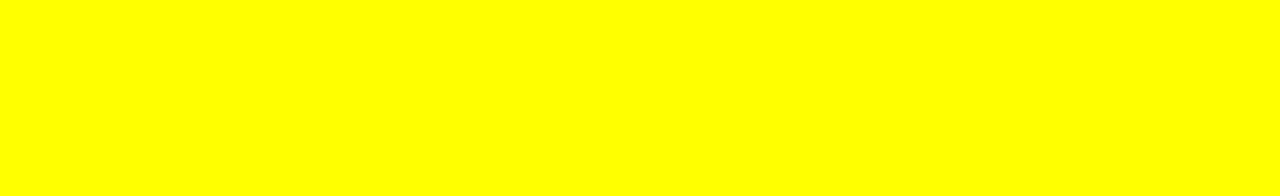
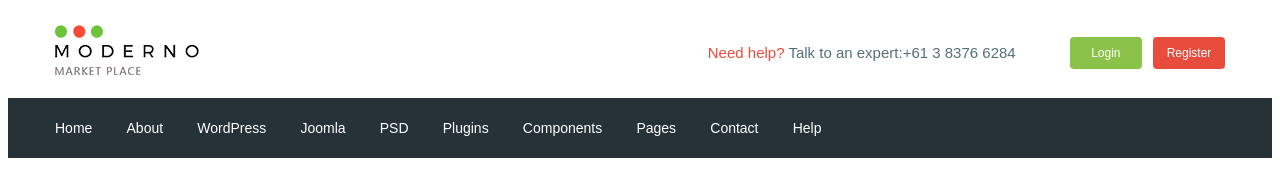
Before and after one commit to iDrSanta/imoderno, a website: page app/index.html in a window 1280 px wide. Drawn offline with nearby package versions, Linux system fonts and the light colour scheme; files that its build step writes are made by us from their sources.

Commit message:
added header

```diff
--- a/app/index.html
+++ b/app/index.html
@@ -1,17 +1,122 @@
 <!DOCTYPE html>
 <html lang="en">
+
 <head>
     <meta charset="UTF-8">
     <meta name="viewport" content="width=device-width, initial-scale=1.0">
     <meta http-equiv="X-UA-Compatible" content="ie=edge">
     <title>Document</title>
+    <link href="https://fonts.googleapis.com/css?family=Roboto:500,700&display=swap" rel="stylesheet"
     <link rel="stylesheet" href="css/libs.min.css">
     <link rel="stylesheet" href="css/style.min.css">
 </head>
+
 <body>
+    <header class="header">
+        <div class="header__top">
+            <div class="container">
+                <div class="header__top-inner">
+                    <div class="header__logo">
+                        <a href="#">
+                            <img src="images/logo.png" alt="">
+                        </a>
+                    </div>
+                    <div class="header__text">
+                        <a href=""><span> Need help?</span></a> Talk to an expert:<a class="header__phone"
+                            href="tel:61383766284">+61 3 8376 6284</a>
+                    </div>
+                    <div class="header__box">
+                        <a href="#" class="basket"></a>
+                        <a href="" class="header__btn header__btn-login">Login</a>
+                        <a href="" class="header__btn header__btn-register">Register</a>
+                    </div>
+                </div>
+            </div>
+        </div>
+        <div class="header__menu">
+            <div class="container">
+                <nav class="menu">
+                    <ul class="menu__list">
+                        <li>
+                            <a href="#">
+                                Home
+                            </a>
+                        </li>
+                        <li>
+                            <a href="#">
+                                About
+                            </a>
+                        </li>
+                        <li>
+                            <a href="#">
+                                WordPress
+                            </a>
+                        </li>
+                        <li>
+                            <a href="#">
+                                Joomla
+                            </a>
+                        </li>
+                        <li>
+                            <a href="#">
+                                PSD
+                            </a>
+                        </li>
+                        <li>
+                            <a href="#">
+                                Plugins
+                            </a>
+                        </li>
+                        <li>
+                            <a href="#">
+                                Components
+                            </a>
+                        </li>
+                        <li>
+                            <a href="#">
+                                Pages
+                            </a>
+                        </li>
+                        <li>
+                            <a href="#">
+                                Contact
+                            </a>
+                        </li>
+                        <li>
+                            <a href="#">
+                                Help
+                            </a>
+                        </li>
+                    </ul>
+                </nav>
+            </div>
+        </div>
+
+
+    </header>
+
+
+
+
+
+
+
+
+
+
+
+
+
+
+
+
+
+
+
 
     <script src="https://ajax.googleapis.com/ajax/libs/jquery/3.4.1/jquery.min.js"></script>
     <script src="js/libs.min.js"></script>
     <script src="js/main.min.js"></script>
 </body>
+
 </html>
--- /dev/null
+++ b/app/scss/_fonts.scss
@@ -0,0 +1,7 @@
+@font-face {
+    font-family: 'Roboto-Regular', sans-serif;
+    src: url('../fonts/Roboto-Regular.woff2') format('woff2'),
+         url('../fonts/Roboto-Regular.woff') format('woff');
+    font-weight: 400;
+    font-display: swap;
+}
--- /dev/null
+++ b/app/scss/_global.scss
@@ -0,0 +1,31 @@
+html{
+    box-sizing: border-box;
+}
+*,
+*::before,
+*::after{
+    box-sizing: inherit;
+}
+body{
+    font-family: 'Roboto-Regular', sans-serif;
+    font-weight: 400;
+    font-size: 15px;
+    line-height: 24px;
+    color: $text;
+}
+a{
+    display: inline-block;
+    text-decoration: none;
+    color: $text;
+}
+ul,
+li{
+    margin: 0;
+    padding: 0;
+    list-style: none;
+}
+.container{
+    max-width: 1200px;
+    margin: 0 auto;
+    padding: 0 15px;
+}
--- /dev/null
+++ b/app/scss/_vars.scss
@@ -0,0 +1,4 @@
+$text: #546e7a;
+$red: #e74c3c;
+$green: #8bc34a;
+$bg: #263238;
--- a/app/scss/style.scss
+++ b/app/scss/style.scss
@@ -1,12 +1,52 @@
-html{
-    box-sizing: border-box;
+@import 'vars';
+@import 'global';
+@import 'fonts';
+
+.header__top-inner{
+    display: flex;
+    justify-content: space-between;
+    height: 90px;
+    align-items: center;
 }
-*,
-*::before,
-*::after{
-    box-sizing: inherit;
+.header__text{
+    margin-left: auto;
+    margin-right: 50px;
+    span{
+        color: $red;
+    }
 }
-body{
-    background-color: yellow;
+.header__btn{
+    padding: 4px;
+    width: 72px;
+    border-radius: 4px;
+    text-align: center;
+    color: #fff;
+    font-size: 12px;
+}
+.header__btn-login{
+    background-color: $green;
+}
+.header__btn-register{
+    background-color: $red;
+    margin-left: 7px;
+}
+.header__menu{
+    background-color: $bg;
+}
+.menu{
     display: flex;
+    align-items: center;
+    height: 60px;
 }
+.menu__list{
+    li{
+        display: inline-block;
+        & + li{
+            margin-left: 30px;
+        }
+    }
+    a{
+        color: #fff;
+        font-size: 14px;
+    }
+}
--- a/gulpfile.js
+++ b/gulpfile.js
@@ -8,7 +8,7 @@ let gulp = require('gulp'),
     cssmin = require('gulp-cssmin');
 
 gulp.task('sass', function(){
-    return gulp.src('app/scss/style.scss')
+    return gulp.src('app/scss/**/*.scss')
             .pipe(sass({outputStyle: 'compressed'}))
             .pipe(rename({suffix: '.min'}))
             .pipe(autoprefixer({
@@ -40,7 +40,7 @@ gulp.task('script', function(){
 });
 
 gulp.task('html', function(){
-    return gulp.src('app/*.ntml')
+    return gulp.src('app/*.html')
     .pipe(browserSync.reload({stream: true}))
 });
 
@@ -58,7 +58,7 @@ gulp.task('browser-sync', function() {
 });
 
 gulp.task('watch', function(){
-    gulp.watch('app/scss/style.scss', gulp.parallel('sass'))
+    gulp.watch('app/scss/**/*.scss', gulp.parallel('sass'))
     gulp.watch('app/*.html', gulp.parallel('html'))
     gulp.watch('app/js/*.js', gulp.parallel('js'))
 });
```
Also changed, not shown: app/fonts/Roboto-Regular.woff (added), app/fonts/Roboto-Regular.woff2 (added), app/images/logo.png (added).
